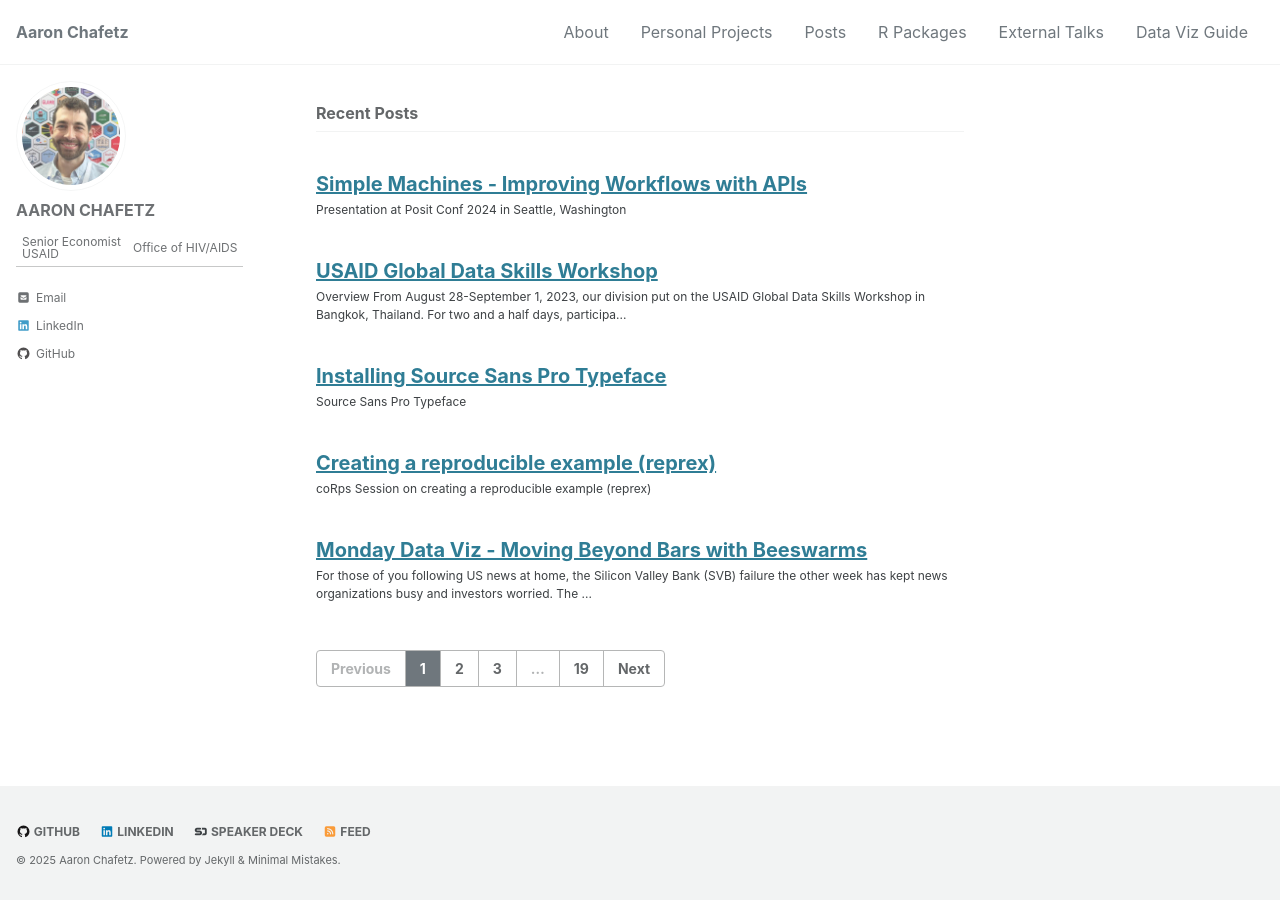
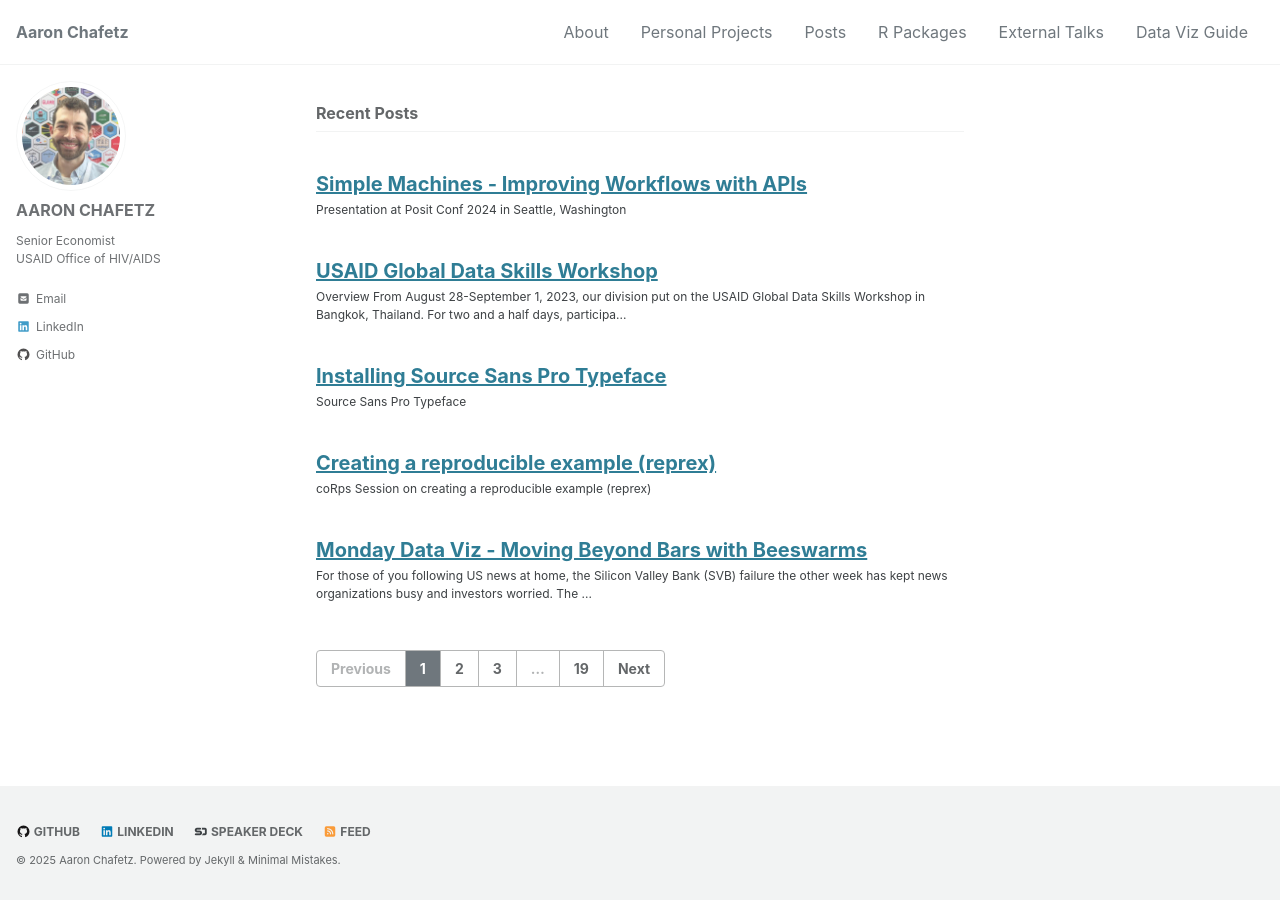
Before and after one commit to achafetz/achafetz.github.io, a Jekyll site: the page built from index.html, in a window 1280 px wide. Built offline with Jekyll 4.4.1, drawn with Linux system fonts in a browser that asks for light colours; cached includes are drawn as plain includes; the list of posts is cut into pages by our own code.

Commit message:
fix: undo vertical line

```diff
--- a/_config.yml
+++ b/_config.yml
@@ -58,7 +58,7 @@ author:
   name   : "AARON CHAFETZ"
   avatar : "/assets/images/bio-photo.jpg"
   bio    : "Senior Economist <br>
-            USAID | Office of HIV/AIDS"
+            USAID Office of HIV/AIDS"
   email  : "achafetz@gmail.com"
   github : "achafetz"
   speakerdeck: "achafetz"
```
